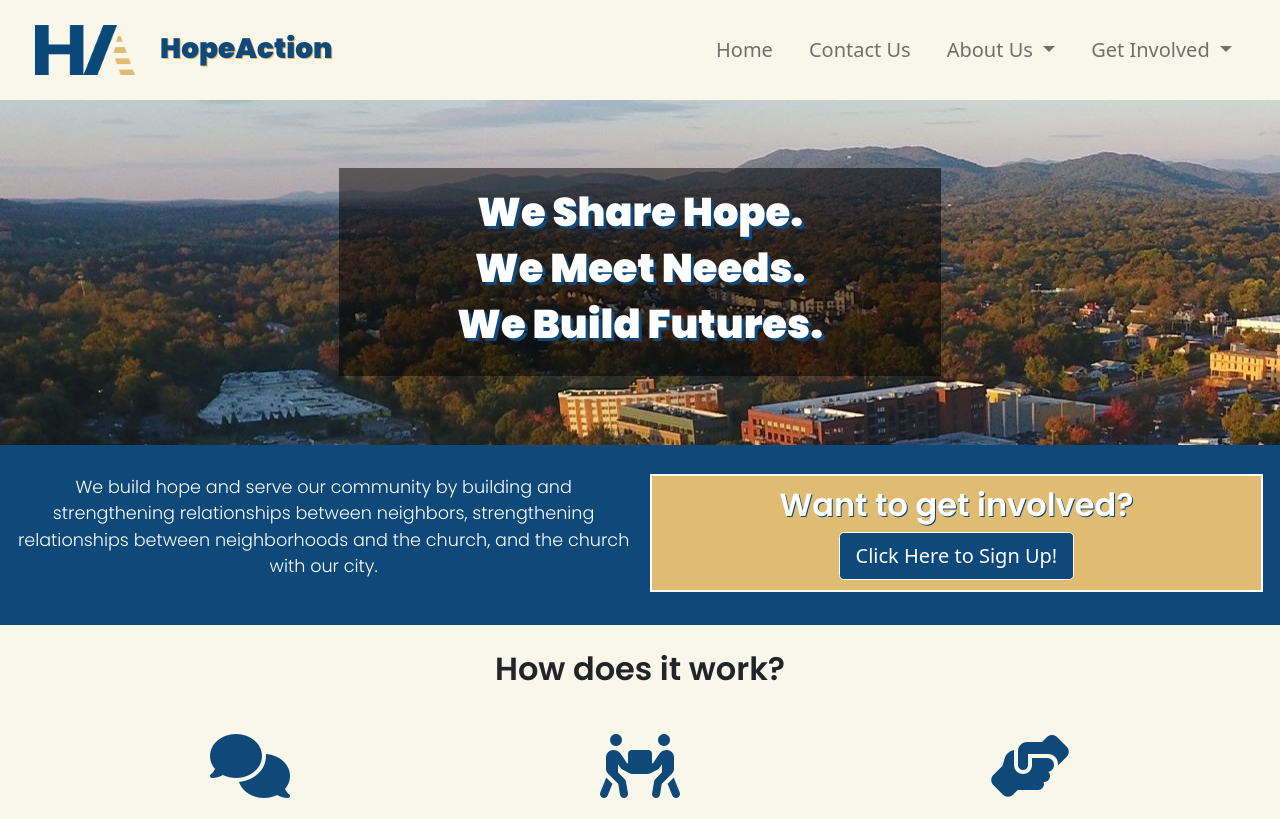
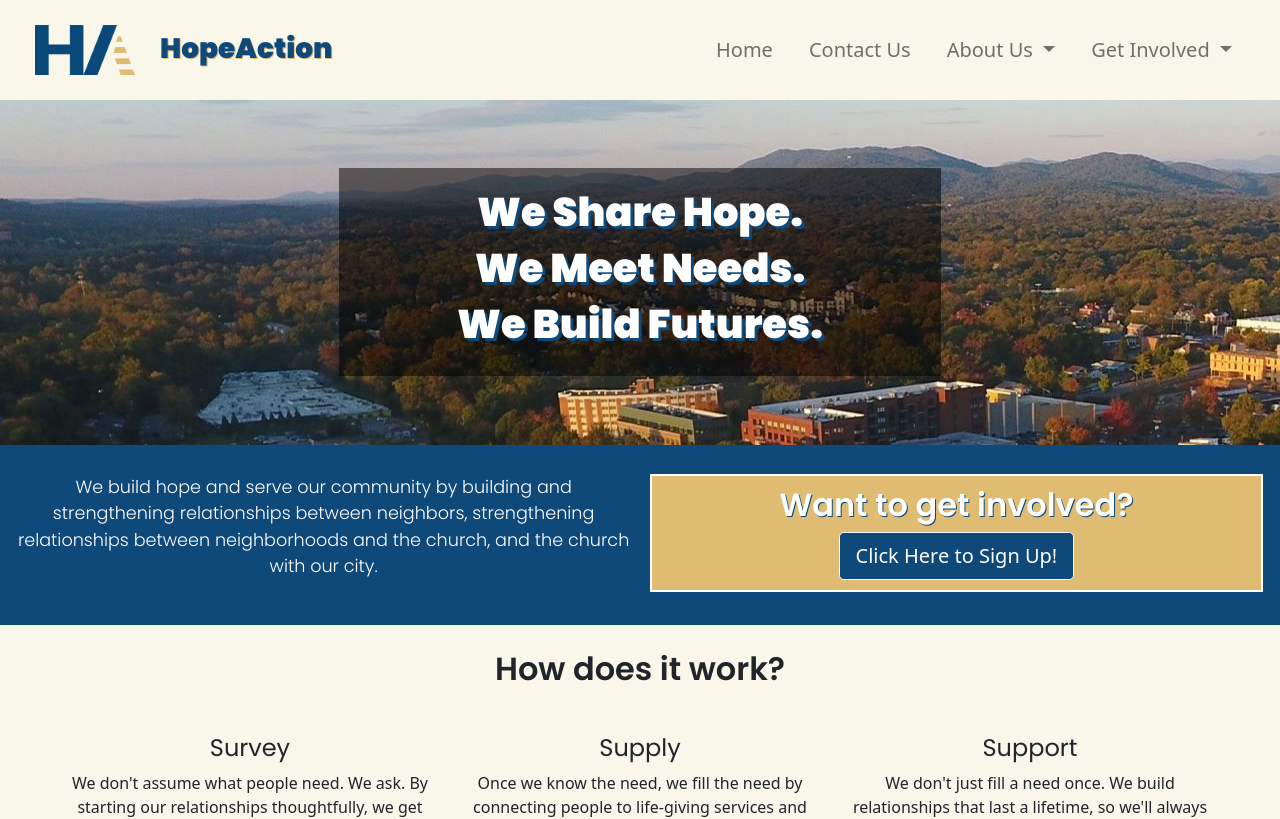
Before and after one commit to conner-brew/hopeActionStatic, a React (Create React App) app: page / in a window 1280 px wide. Shown: the top 819 px of the page. Built offline with nearby package versions, Linux system fonts and the light colour scheme; a web font is replaced by a local one.

Commit message:
Deploy test

```diff
--- a/src/components/Home.js
+++ b/src/components/Home.js
@@ -37,17 +37,17 @@ function Home() {
         <h2>How does it work?</h2>
         <div className="row" style={{ "margin": "30px" }}>
           <div className="col-lg-4 col-md-12">
-            <p className="feature-icon"><i class="fas fa-comments"></i></p>
+            <p className="feature-icon"><i className="fas fa-comments"></i></p>
             <h3 className="feature">Survey</h3>
             <p className="slide-up-fade-in5">We don't assume what people need. We ask. By starting our relationships thoughtfully, we get right to the root of the problem.</p>
           </div>
           <div className="col-lg-4 col-md-12">
-            <p className="feature-icon"><i class="fas fa-people-carry"></i></p>
+            <p className="feature-icon"><i className="fas fa-people-carry"></i></p>
             <h3 className="feature">Supply</h3>
             <p className="slide-up-fade-in5">Once we know the need, we fill the need by connecting people to life-giving services and resources.</p>
           </div>
           <div className="col-lg-4 col-md-12">
-            <p className="feature-icon"><i class="fas fa-hands-helping"></i></p>
+            <p className="feature-icon"><i className="fas fa-hands-helping"></i></p>
             <h3 className="feature">Support</h3>
             <p className="slide-up-fade-in5">We don't just fill a need once. We build relationships that last a lifetime, so we'll always be around when we're needed.</p>
           </div>
@@ -57,7 +57,7 @@ function Home() {
       <div className="tail">
         <button type="button" className="btn btn-outline-light btn-lg contact">
           <a href="https://linktr.ee/hopeactioncville">
-            <span class='contact'>Visit Us On Social Media!</span>
+            <span className='contact'>Visit Us On Social Media!</span>
           </a>
         </button>
       </div>
--- a/src/components/Programs.js
+++ b/src/components/Programs.js
@@ -5,7 +5,7 @@ function Programs() {
   return (
     <>
       <div className="row program-header">
-        <h1 style={{"font-size" : "4rem"}} className="slide-up-fade-in1">Our Programs</h1>
+        <h1 style={{"fontSize" : "4rem"}} className="slide-up-fade-in1">Our Programs</h1>
       </div>
 
       <div className="row">
@@ -14,7 +14,7 @@ function Programs() {
       <div className="row program-food">
         <div className="col-lg-6 col-md-12">
           <div className="hero-wrapper">
-            <img src={foodImage} alt="" srcset="" width="95%" style={{"border-radius": "10%"}} className="slide-up-fade-in3" />
+            <img src={foodImage} alt="" width="95%" style={{"borderRadius": "10%"}} className="slide-up-fade-in3" />
           </div>
         </div>
 
@@ -42,7 +42,7 @@ function Programs() {
       <div className="row program-neighborhood">
         <div className="col-lg-6 col-md-12">
           <div className="hero-wrapper">
-            <img src={neighborhoodsImage} alt="" srcset="" width="95%" style={{"border-radius": "10%"}} className="slide-up-fade-in5" />
+            <img src={neighborhoodsImage} alt="" width="95%" style={{"borderRadius": "10%"}} className="slide-up-fade-in5" />
           </div>
         </div>
         <div className="col-lg-6 col-md-12">
--- a/src/components/UnderConstruction.js
+++ b/src/components/UnderConstruction.js
@@ -1,12 +1,12 @@
 function UnderConstruction() {
   return (
     <>
-      <div style={{ "width": "50%", "text-align": "center", "margin": "auto" }}>
-        <h1 style={{ "margin-top": "50px" }}>Sorry, this page is still under construction.</h1>
-        <h2 style={{ "margin-top": "70px" }}>In the meantime, check us out on social media!</h2>
-        <button type="button" class="btn btn-outline-light btn-lg signup" style={{ "margin-top": "50px" }}>
+      <div style={{ "width": "50%", "textAlign": "center", "margin": "auto" }}>
+        <h1 style={{ "marginTop": "50px" }}>Sorry, this page is still under construction.</h1>
+        <h2 style={{ "marginTop": "70px" }}>In the meantime, check us out on social media!</h2>
+        <button type="button" className="btn btn-outline-light btn-lg signup" style={{ "marginTop": "50px" }}>
           <a href="https://linktr.ee/hopeactioncville">
-            <span class='contact'>Visit Us On Social Media!</span>
+            <span className='contact'>Visit Us On Social Media!</span>
           </a>
         </button>
       </div>
--- a/src/index.js
+++ b/src/index.js
@@ -2,7 +2,6 @@ import React from 'react';
 import ReactDOM from 'react-dom';
 import App from './App';
 
-import 'https://kit.fontawesome.com/ff9ff55887.js';
 import 'bootstrap/dist/js/bootstrap.bundle.js';
 import 'bootstrap/dist/css/bootstrap.css';
 
```
